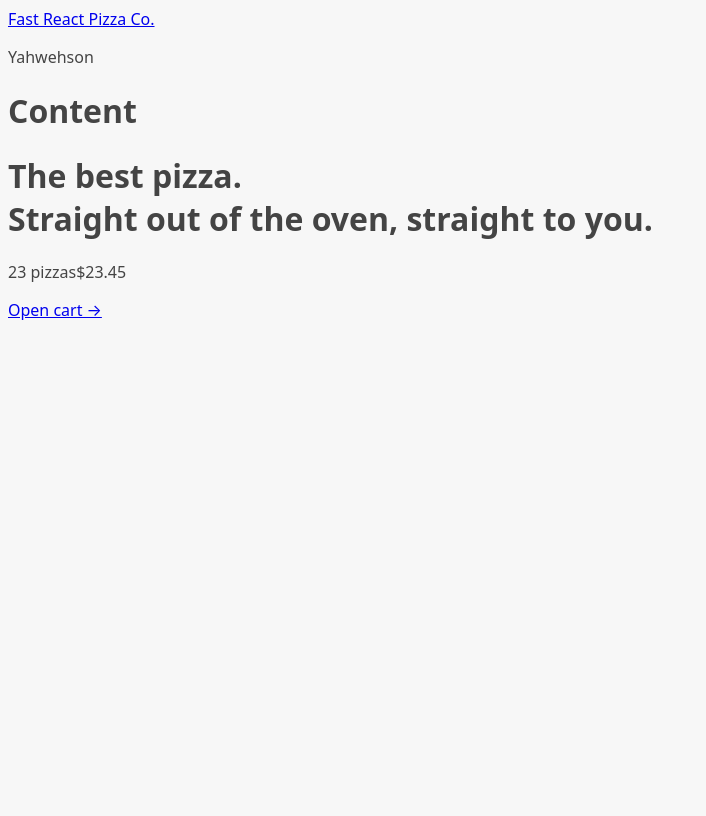
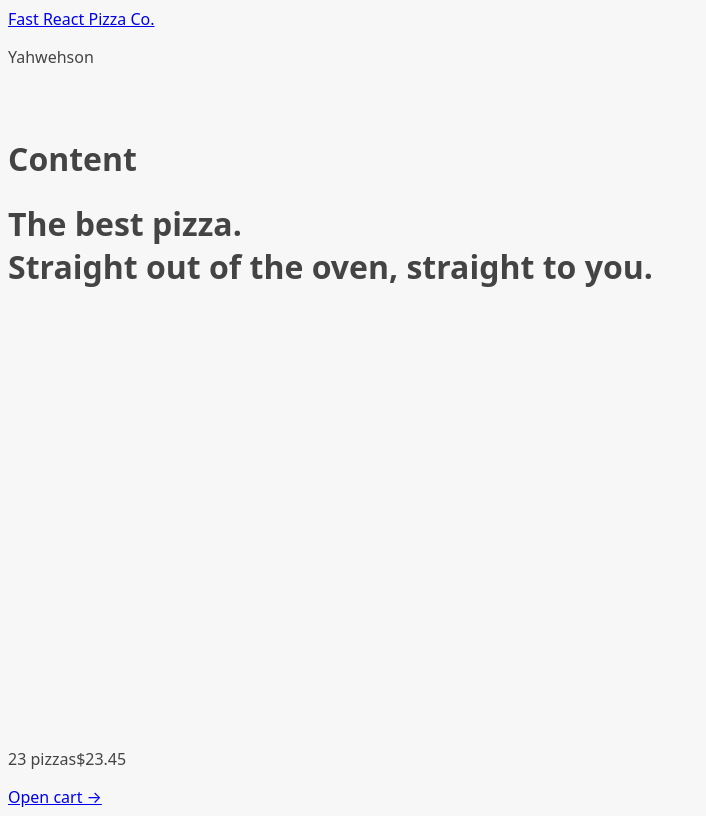
Before and after one commit to Moni-Yahwehson/Pizza-App, a React (Vite) app: page / in a window 1280 px wide. Shown: the whole page, without its empty margins (0-706 px from the left). Built offline with nearby package versions, Linux system fonts and the light colour scheme.

Commit message:
Worked on the Loader and error pages

```diff
--- a/src/App.jsx
+++ b/src/App.jsx
@@ -1,5 +1,7 @@
 import { RouterProvider, createBrowserRouter } from "react-router-dom";
 import Home from "./ui/Home";
+import Error from "./ui/Error";
+
 import Menu, { loader as menuLoader } from "./features/menu/Menu";
 import Cart from "./features/cart/Cart";
 import CreateOrder from "./features/order/CreateOrder";
@@ -8,6 +10,7 @@
 const router = createBrowserRouter([
   {
     element: <AppLayout />,
+    errorElement: <Error />,
     children: [
       {
         path: "/",
@@ -17,6 +20,8 @@
         path: "/menu",
         element: <Menu />,
         loader: menuLoader,
+        errorElement: <Error />,
+
       },
       { path: "/cart", element: <Cart /> },
       { path: "/order/new", element: <CreateOrder /> },
--- a/src/ui/AppLayout.jsx
+++ b/src/ui/AppLayout.jsx
@@ -1,10 +1,17 @@
+/* eslint-disable no-unused-vars */
+
 import Header from "./Header";
+import Loader from "./Loader";
 import CartOverview from "../features/cart/CartOverview";
-import { Outlet } from "react-router-dom";
+import { Outlet, useNavigation } from "react-router-dom";
 
 function AppLayout() {
+  const navigation = useNavigation();
+  const isLoading = navigation.state === "loading";
+  console.log(navigation);
   return (
-    <div>
+    <div className="layout">
+      {isLoading && <Loader />}
       <Header />
       <main>
         <h1>Content</h1>
--- a/src/ui/Error.jsx
+++ b/src/ui/Error.jsx
@@ -1,15 +1,17 @@
-import { useNavigate } from 'react-router-dom';
+import { useNavigate, useRouteError } from "react-router-dom";
 
-function NotFound() {
+function Error() {
   const navigate = useNavigate();
+  const error = useRouteError();
+  console.log(error);
 
   return (
     <div>
       <h1>Something went wrong 😢</h1>
-      <p>%MESSAGE%</p>
+      <p>{error.data || error.message}</p>
       <button onClick={() => navigate(-1)}>&larr; Go back</button>
     </div>
   );
 }
 
-export default NotFound;
+export default Error;
--- /dev/null
+++ b/src/ui/Loader.jsx
@@ -0,0 +1,5 @@
+function Loader() {
+  return <div className="loader"></div>;
+}
+
+export default Loader;
```
